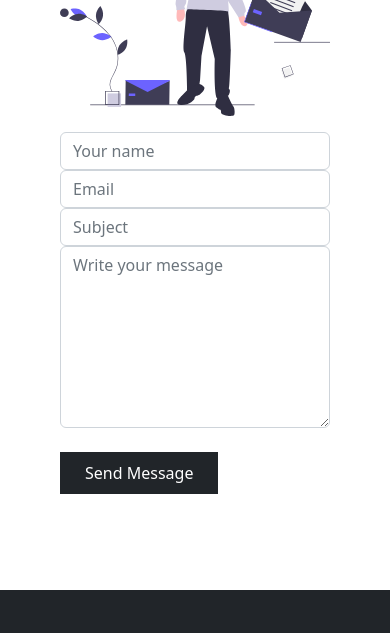
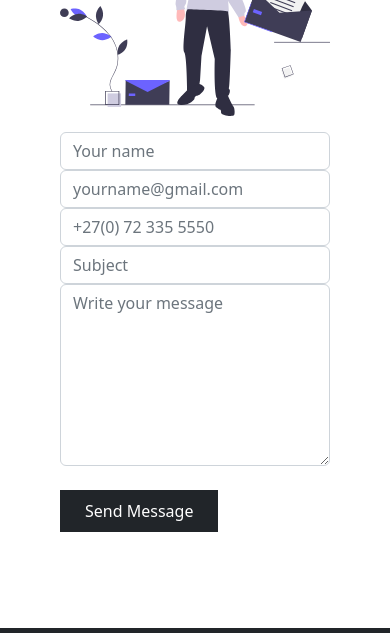
Before and after one commit to Skaymadonsela/Ozio-Website, a plain HTML site: page index.html in a window 390 px wide. Shown: the part 4080-4713 px from the top of the page. Drawn offline with nearby package versions, Linux system fonts and the light colour scheme.

Commit message:
Update index.html contact form
Added form submit functionality.

Amended email and added mobile input.

```diff
--- a/index.html
+++ b/index.html
@@ -403,7 +403,7 @@
         <p><img src="/IMAGES/Contact.svg" alt="Image" class="img-fluid"></p>
         </div>
         <div class="col-md-6">
-        <form class="mb-5" method="post" id="contactForm" name="contactForm" novalidate="novalidate">
+        <form class="mb-5" action="https://formsubmit.co/skay@ozio.co.za" method="post" id="contactForm" name="contactForm" novalidate="novalidate">
         <div class="row">
         <div class="col-md-12 form-group">
         <input type="text" class="form-control" name="name" id="name" placeholder="Your name">
@@ -411,9 +411,14 @@
         </div>
         <div class="row">
         <div class="col-md-12 form-group">
-        <input type="text" class="form-control" name="email" id="email" placeholder="Email">
+        <input type="text" class="form-control" name="email" id="email" placeholder="yourname@gmail.com">
         </div>
         </div>
+         <div class="row">
+          <div class="col-md-12 form-group">
+          <input type="text" class="form-control" name="mobile" id="mobile" placeholder="+27(0) 72 335 5550">
+          </div>
+          </div>
         <div class="row">
         <div class="col-md-12 form-group">
         <input type="text" class="form-control" name="subject" id="subject" placeholder="Subject">
```
